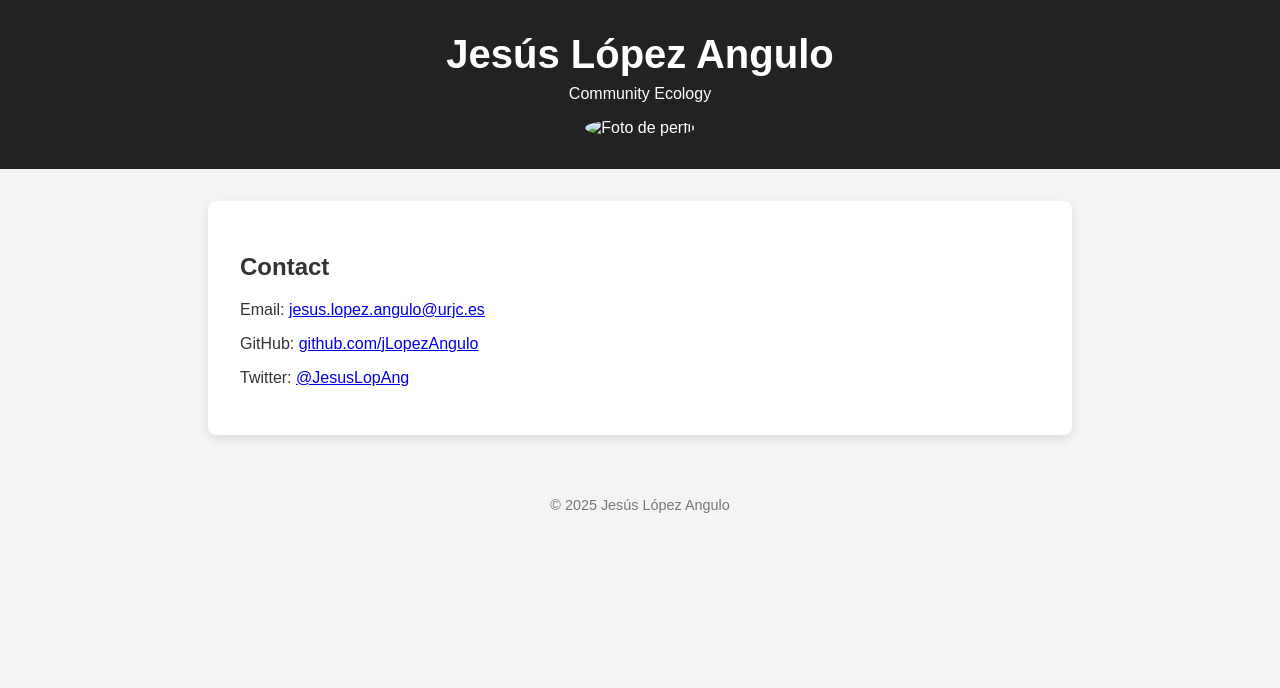
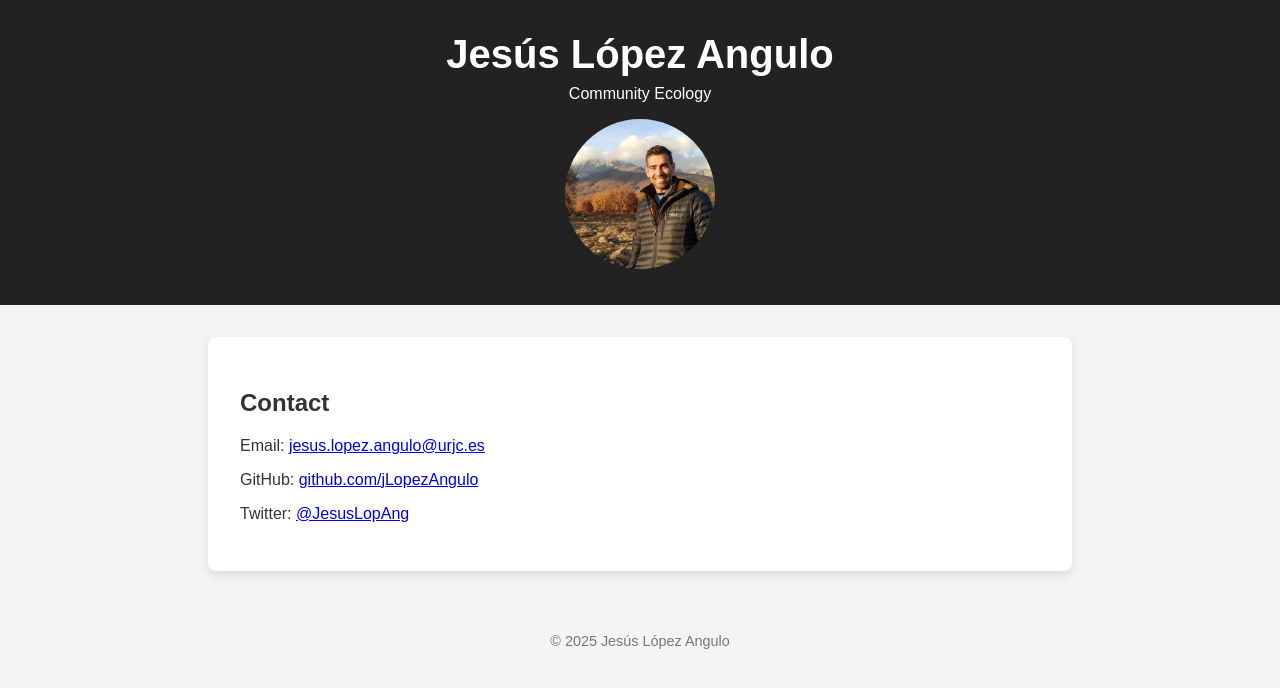
Before and after one commit to jLopezAngulo/jLopezAngulo.github.io, a plain HTML site: page index.html in a window 1280 px wide. Drawn offline with Linux system fonts and the light colour scheme.

Commit message:
index.html

```diff
--- a/index.html
+++ b/index.html
@@ -65,7 +65,7 @@
   <header>
     <h1>Jesús López Angulo</h1>
     <p>Community Ecology</p>
-    <img src="foto.jpg" alt="Foto de perfil" style="width:150px; border-radius: 50%; margin-top: 1rem;">
+    <img src="foto.jpeg" alt="Foto de perfil" style="width:150px; border-radius: 50%; margin-top: 1rem;">
   </header>
 
   <main>
```
